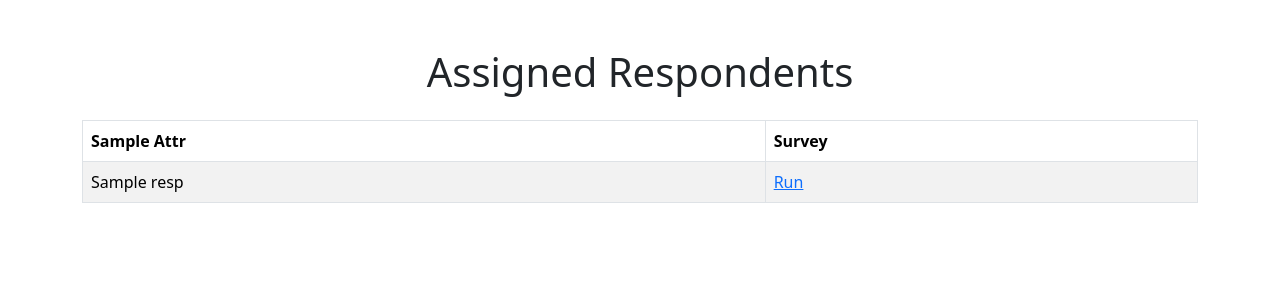
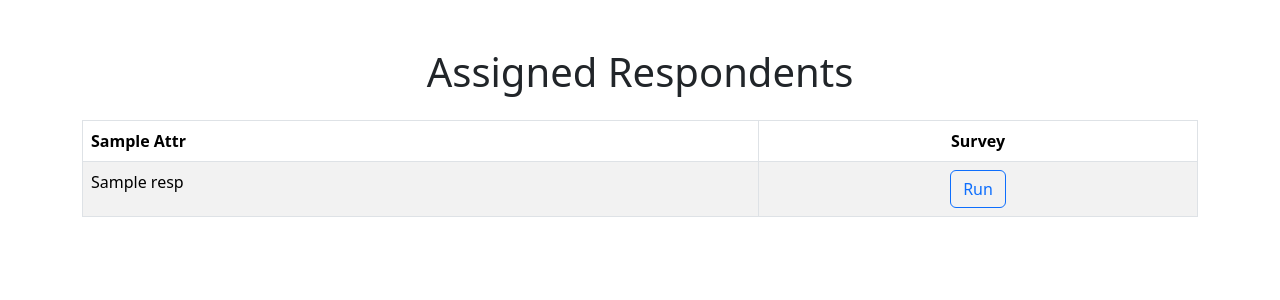
Before and after one commit to sylvaingchassang/ddss-safely-report, a Python web app: template safely_report/templates/enumerator/index.html in a window 1280 px wide. Shown: the top 300 px of the page. Run offline with Jinja, Linux system fonts and the light colour scheme; the template is opened without the code that fills it: most values are stand-ins (such as "Sample title", 1, 10 or a date in 2020).

Commit message:
Enhance link appearance

```diff
--- a/safely_report/templates/enumerator/index.html
+++ b/safely_report/templates/enumerator/index.html
@@ -11,7 +11,7 @@
         {% for attr in attributes %}
           <th>{{ attr|replace("_", " ")|title }}</th>
         {% endfor %}
-        <th>Survey</th>
+        <th class="text-center">Survey</th>
       </tr>
     </thead>
     <tbody>
@@ -20,8 +20,11 @@
           {% for attr in attributes %}
             <td>{{ resp[attr] }}</td>
           {% endfor %}
-          <td>
-            <a href="{{ url_for('survey.on_behalf_of', respondent_uuid=resp.uuid) }}">
+          <td class="text-center">
+            <a
+              href="{{ url_for('survey.on_behalf_of', respondent_uuid=resp.uuid) }}"
+              class="btn btn-outline-primary"
+            >
               Run
             </a>
           </td>
```
